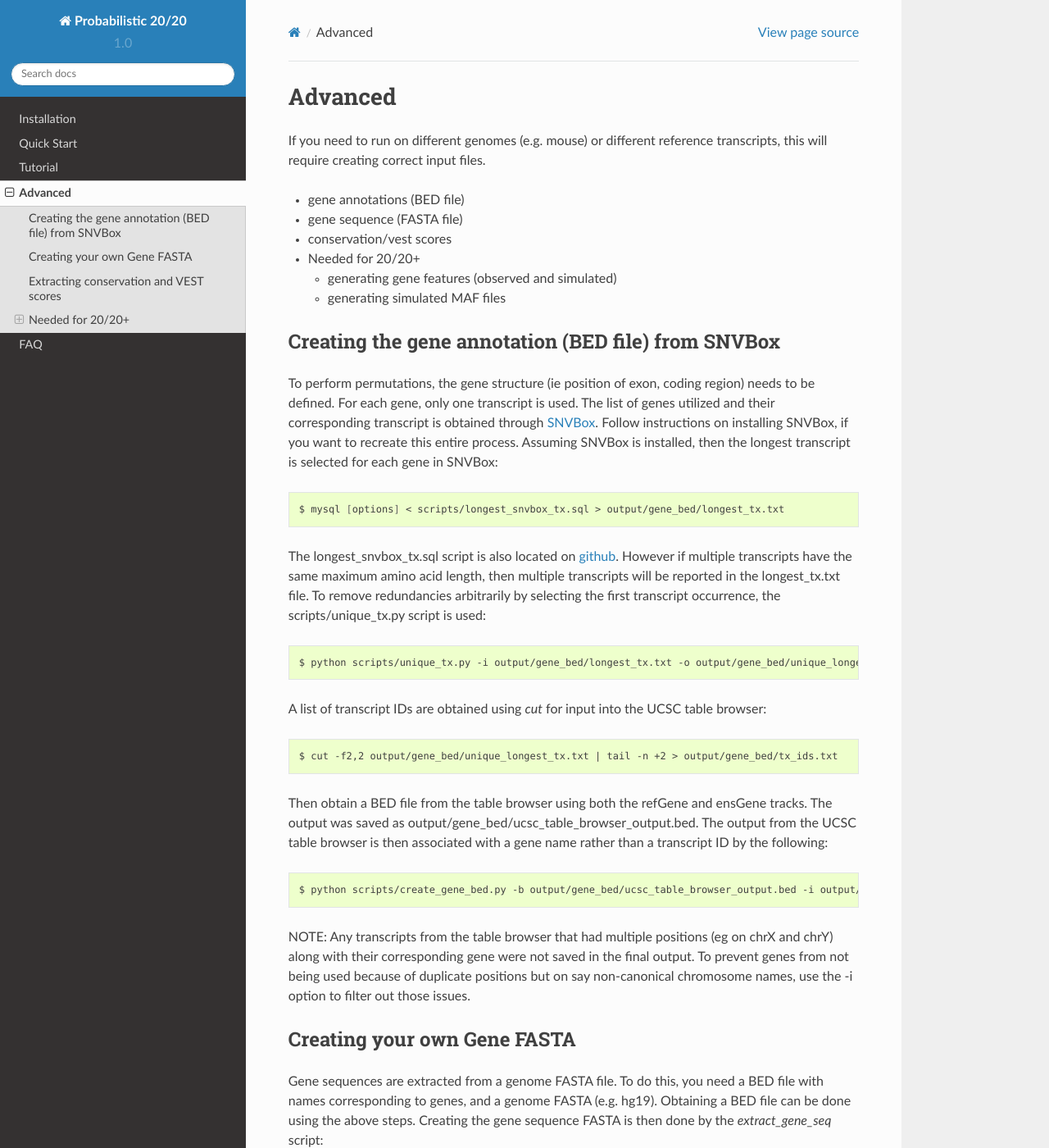
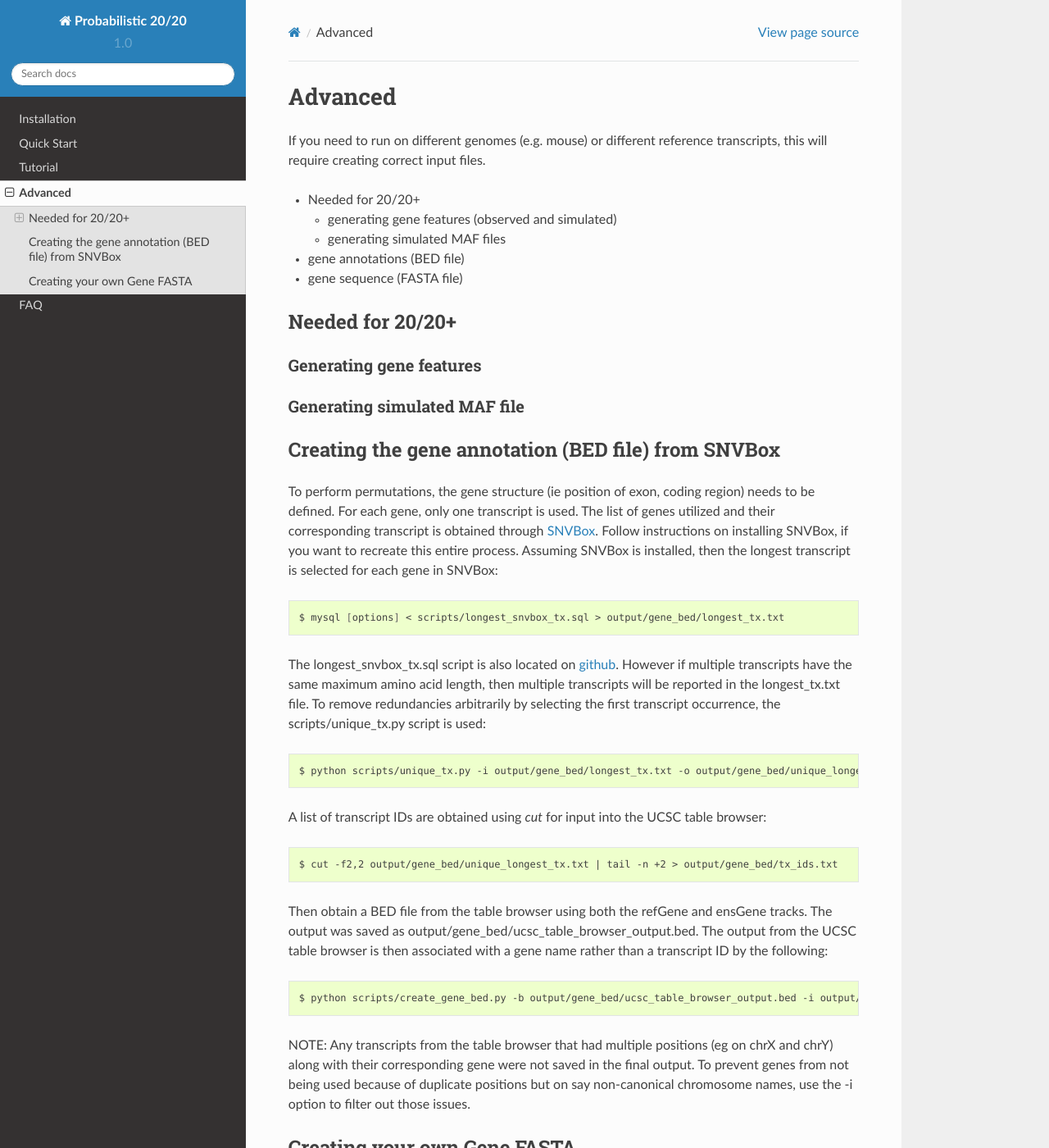
Before and after one commit to KarchinLab/probabilistic2020, a Sphinx documentation site: the page built from doc/advanced_doc.rst, in a window 1280 px wide and 1400 px high. Shown: the whole window at 82% size. Built offline with Sphinx 7.4.7 and the Read the Docs theme 2.0.0, drawn with Linux system fonts in a browser that asks for light colours; pages that are not in the unit, such as notebooks, are missing from menus; some of the changed text lies outside the part shown.

Commit message:
Changed order of doc

```diff
--- a/doc/advanced_doc.rst
+++ b/doc/advanced_doc.rst
@@ -4,14 +4,22 @@ Advanced
 If you need to run on different genomes (e.g. mouse) or different reference transcripts, this will
 require creating correct input files.
 
-* gene annotations (BED file)
-* gene sequence (FASTA file)
-* conservation/vest scores
 * Needed for 20/20+
 
   * generating gene features (observed and simulated)
   * generating simulated MAF files
 
+* gene annotations (BED file)
+* gene sequence (FASTA file)
+
+Needed for 20/20+
+-----------------
+
+Generating gene features
+++++++++++++++++++++++++
+
+Generating simulated MAF file
++++++++++++++++++++++++++++++
 
 Creating the gene annotation (BED file) from SNVBox
 ---------------------------------------------------
@@ -66,15 +74,3 @@ sequence FASTA is then done by the `extract_gene_seq` script:
 
 Where mygenome.fa is the genome FASTA file, mygenes.bed contains a single reference transcript for each gene (with gene names not transcript names), and mygenes.fa is the FASTA
 file separated out by genes.
-
-Extracting conservation and VEST scores
----------------------------------------
-
-Needed for 20/20+
------------------
-
-Generating gene features
-++++++++++++++++++++++++
-
-Generating simulated MAF file
-+++++++++++++++++++++++++++++
```
